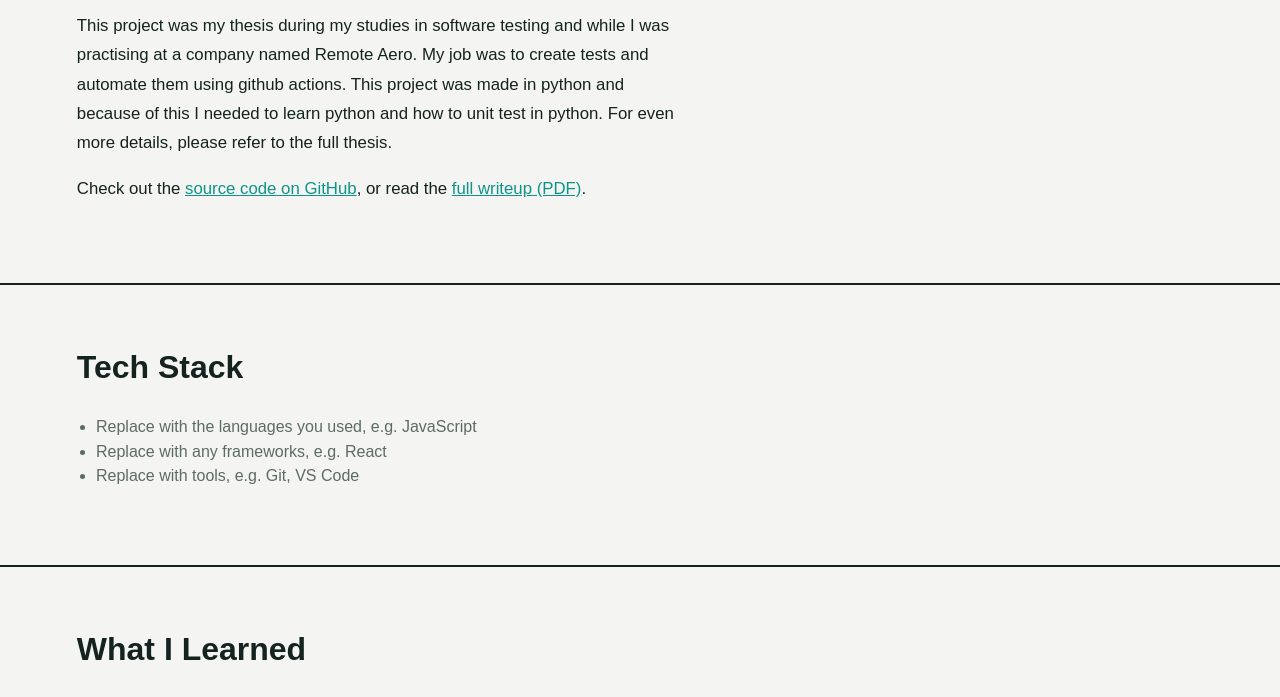
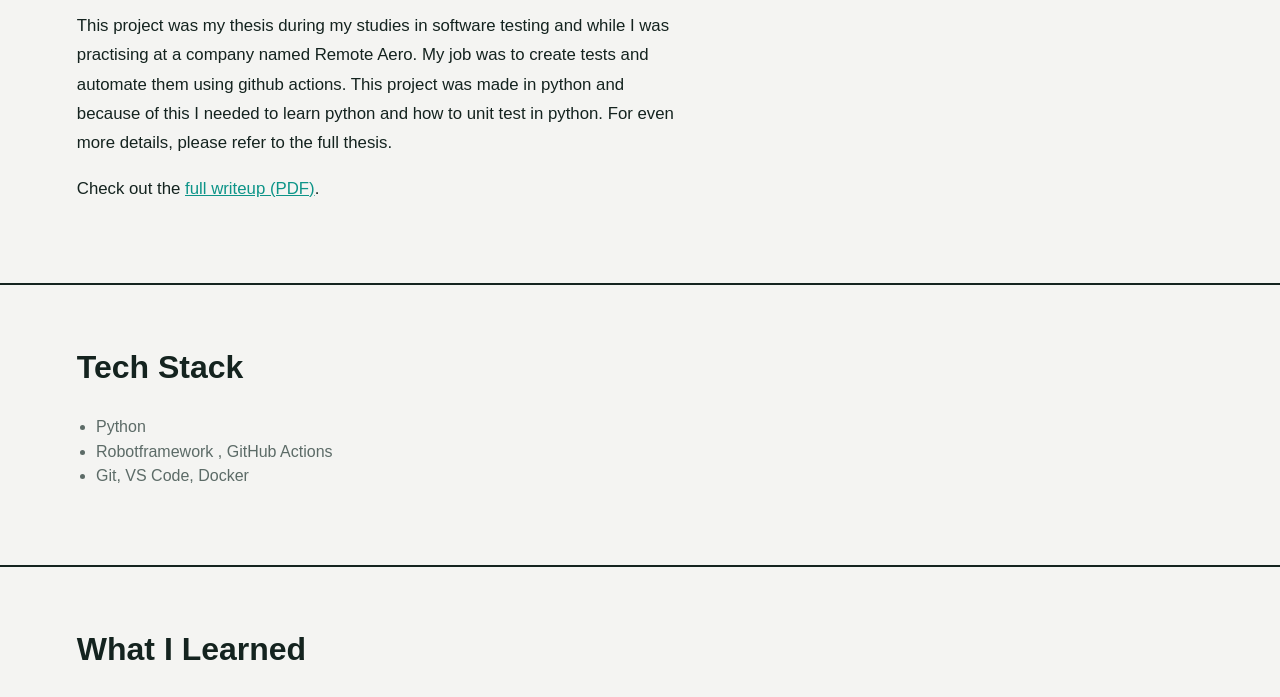
Before and after one commit to Lukasalksater/Portfolio, a plain HTML site: page project-1.html in a window 1280 px wide. Shown: the part 400-1097 px from the top of the page. Drawn offline with Linux system fonts and the light colour scheme.

Commit message:
Updating project info again
* Added Readme

* Updated about me

* changed the language to english

* updated html, css and js file to reflect the new look

* added pages to projects

* Added first project info

* Updated css file

* Added details and removed link to source

```diff
--- a/project-1.html
+++ b/project-1.html
@@ -28,17 +28,16 @@
     <div class="section-head"><h2>Overview</h2></div>
     <p>This project was my thesis during my studies in software testing and while I was practising at a company named Remote Aero. My job was to create tests and automate them using github actions. This project was made in python and because of this I needed to learn python and how to unit test in python. For even more details, please refer to the full thesis.</p>
     <p>
-      Check out the <a href="https://github.com/lukasalksater/Portfolio" target="_blank">source code on GitHub</a>,
-      or read the <a href="assets/Testautomatisering.pdf" target="_blank">full writeup (PDF)</a>.
+      Check out the <a href="assets/Testautomatisering.pdf" target="_blank">full writeup (PDF)</a>.
     </p>
   </section>
 
   <section class="detail-section">
     <div class="section-head"><h2>Tech Stack</h2></div>
     <ul>
-      <li>Replace with the languages you used, e.g. JavaScript</li>
-      <li>Replace with any frameworks, e.g. React</li>
-      <li>Replace with tools, e.g. Git, VS Code</li>
+      <li>Python </li>
+      <li>Robotframework , GitHub Actions</li>
+      <li>Git, VS Code, Docker</li>
     </ul>
   </section>
 
```
